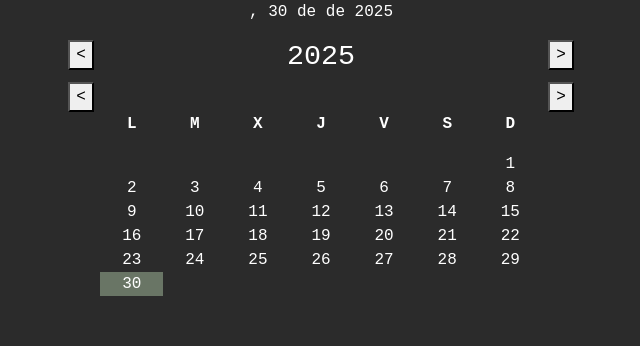
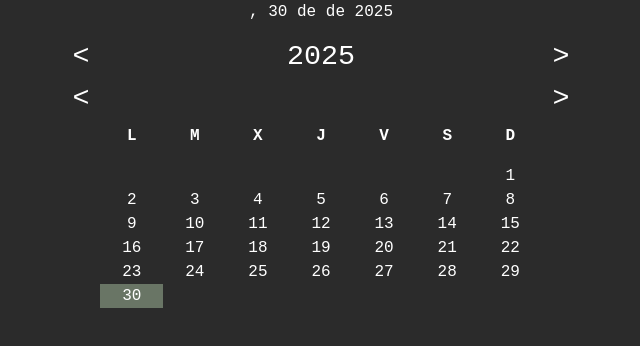
Before and after one commit to oswald1511/timeslice, an Electron app: page src/index.html in a window 800 px wide. Shown: the whole page, without its empty margins (79-719 px from the left). Drawn offline with nearby package versions, Linux system fonts and the light colour scheme.

Commit message:
cambio estetica de las flechas

```diff
--- a/src/index.html
+++ b/src/index.html
@@ -10,20 +10,20 @@
         <p id="fechaCompleta"></p>
         <div class="row">
             <div class="col">
-                <button id="prev-anio"><</button>
+                <h2 id="prev-anio" class="flecha"><</h2>
             </div>
             <div class="col"><h2 id="anioMostrado"></h2></div>
             <div class="col">
-                <button id="next-anio">></button>
+                <h2 id="next-anio" class="flecha">></h2>
             </div>
         </div>
         <div class="row">
             <div class="col">
-                <button id="prev-mes"><</button>
+                <h2 id="prev-mes" class="flecha"><</h2>
             </div>
             <div class="col"><h2 id="mesMostrado"></h2></div>
             <div class="col">
-                <button id="next-mes">></button>
+                <h2 id="next-mes" class="flecha">></h2>
             </div>
         </div>
         <div class="container-calendario">
--- a/src/style.css
+++ b/src/style.css
@@ -28,3 +28,7 @@ body {
 .container-calendario {
     padding: 0 20%;
 }
+
+.flecha {
+    cursor: pointer;
+}
```
